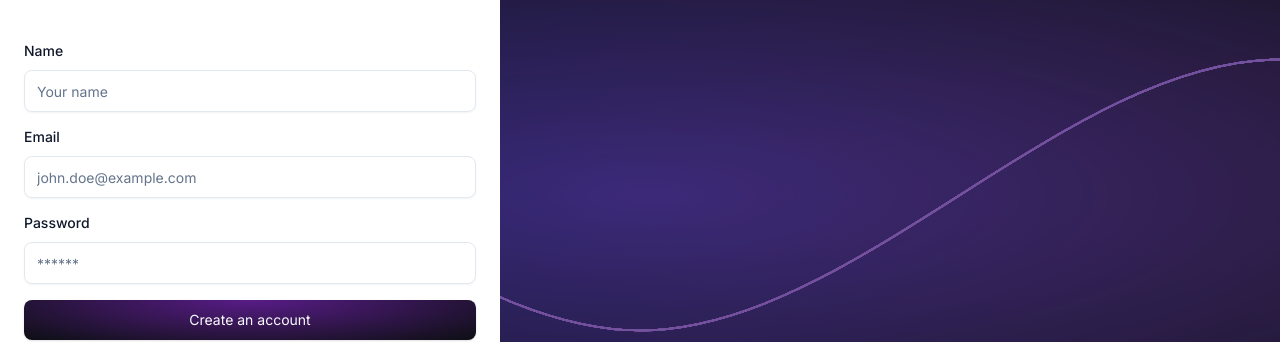
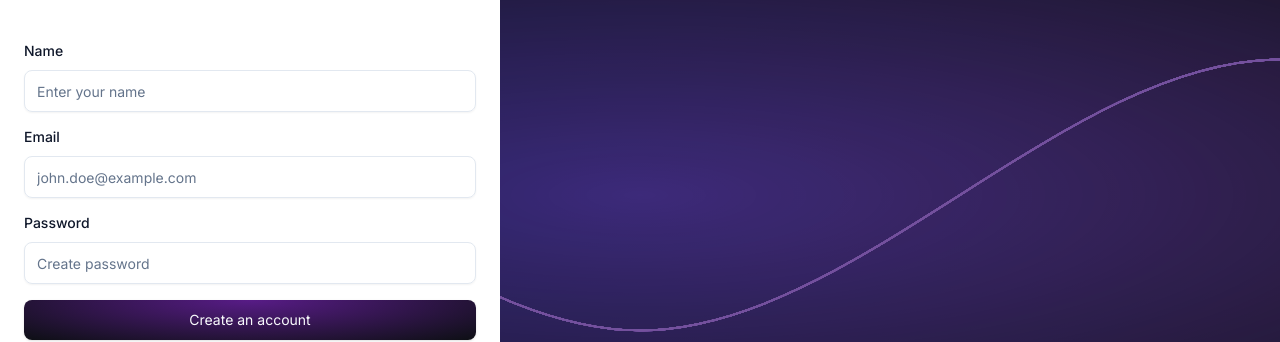
Before and after one commit to Kirill-H-FrontEnd/Express-NextJs, a Next.js app: page /auth/register in a window 1280 px wide. Shown: the part 205-547 px from the top of the page. Built offline with nearby package versions, Linux system fonts and the light colour scheme.

Commit message:
fix bags with forms and inputs

```diff
--- a/app/(pages)/auth/layout.tsx
+++ b/app/(pages)/auth/layout.tsx
@@ -3,7 +3,7 @@ import Image from "next/image";
 const AuthLayout = ({ children }: { children: React.ReactNode }) => {
   return (
     <>
-      <div className="relative w-full h-screen bg-black ">
+      <div className="relative w-full h-screen bg-black overflow-hidden">
         <Image
           src={"/gradientBg.svg"}
           alt="gradientBg"
--- a/components/auth/login-form.tsx
+++ b/components/auth/login-form.tsx
@@ -87,7 +87,7 @@ export const LoginForm: FC<TLoginForm> = ({}) => {
                     <Input
                       disabled={isPending}
                       {...field}
-                      placeholder="******"
+                      placeholder="Enter your password"
                       type="password"
                     />
                   </FormControl>
--- a/components/auth/register-form.tsx
+++ b/components/auth/register-form.tsx
@@ -70,7 +70,7 @@ export const RegisterForm: FC<TLoginForm> = ({}) => {
                     <Input
                       disabled={isPending}
                       {...field}
-                      placeholder="Your name"
+                      placeholder="Enter your name"
                       type="name"
                     />
                   </FormControl>
@@ -106,7 +106,7 @@ export const RegisterForm: FC<TLoginForm> = ({}) => {
                     <Input
                       disabled={isPending}
                       {...field}
-                      placeholder="******"
+                      placeholder="Create password"
                       type="password"
                     />
                   </FormControl>
--- a/components/ui/input.tsx
+++ b/components/ui/input.tsx
@@ -11,7 +11,7 @@ const Input = React.forwardRef<HTMLInputElement, InputProps>(
       <input
         type={type}
         className={cn(
-          "flex h-9 w-full rounded-lg border border-input bg-transparent px-3 py-5 text-sm shadow-sm  file:border-0 file:bg-transparent file:text-sm file:font-medium placeholder:text-muted-foreground focus-visible:outline-none focus-visible:ring-2 focus-visible:ring-purple-950/5 disabled:cursor-not-allowed disabled:opacity-50 hover:shadow-md transition-all hover:cursor-pointer focus:cursor-auto  focus:placeholder:opacity-0 placeholder:transition-all focus:shadow-md outline-none",
+          "flex h-9 w-full rounded-lg border border-input bg-transparent px-3 py-5 text-base shadow-sm  file:border-0 file:bg-transparent file:text-sm file:font-medium placeholder:text-muted-foreground focus-visible:outline-none focus-visible:ring-2 focus-visible:ring-purple-950/5 disabled:cursor-not-allowed disabled:opacity-50 hover:shadow-md transition-all hover:cursor-pointer focus:cursor-auto  focus:placeholder:opacity-0 placeholder:transition-all focus:shadow-md outline-none placeholder:text-sm ",
           className
         )}
         ref={ref}
```
